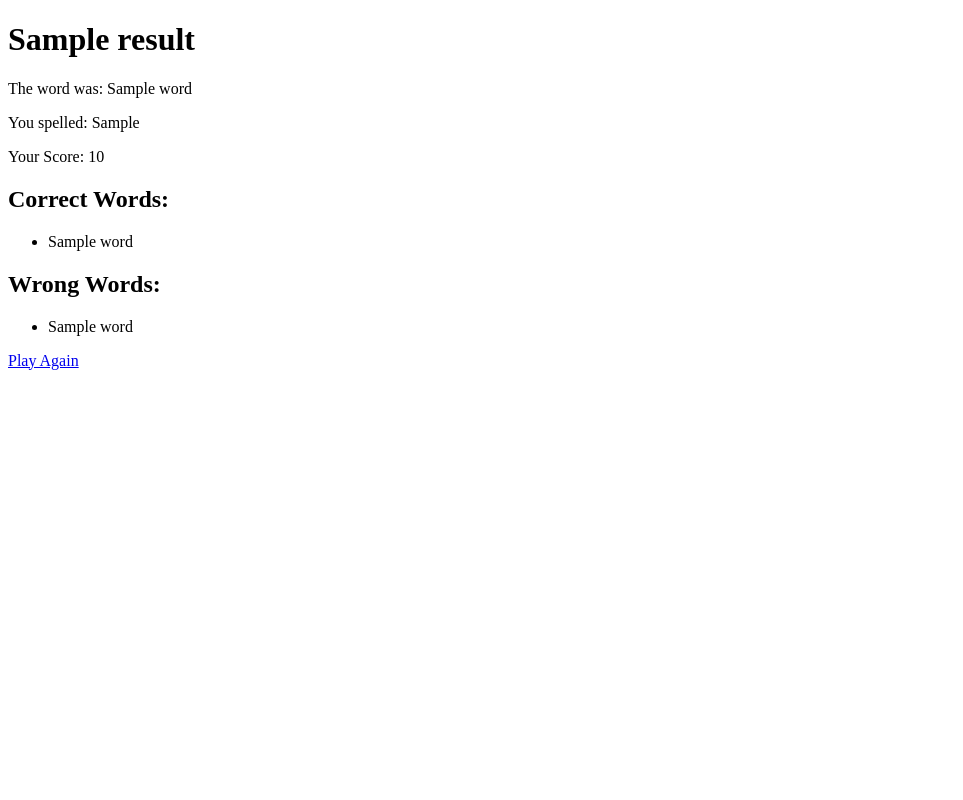
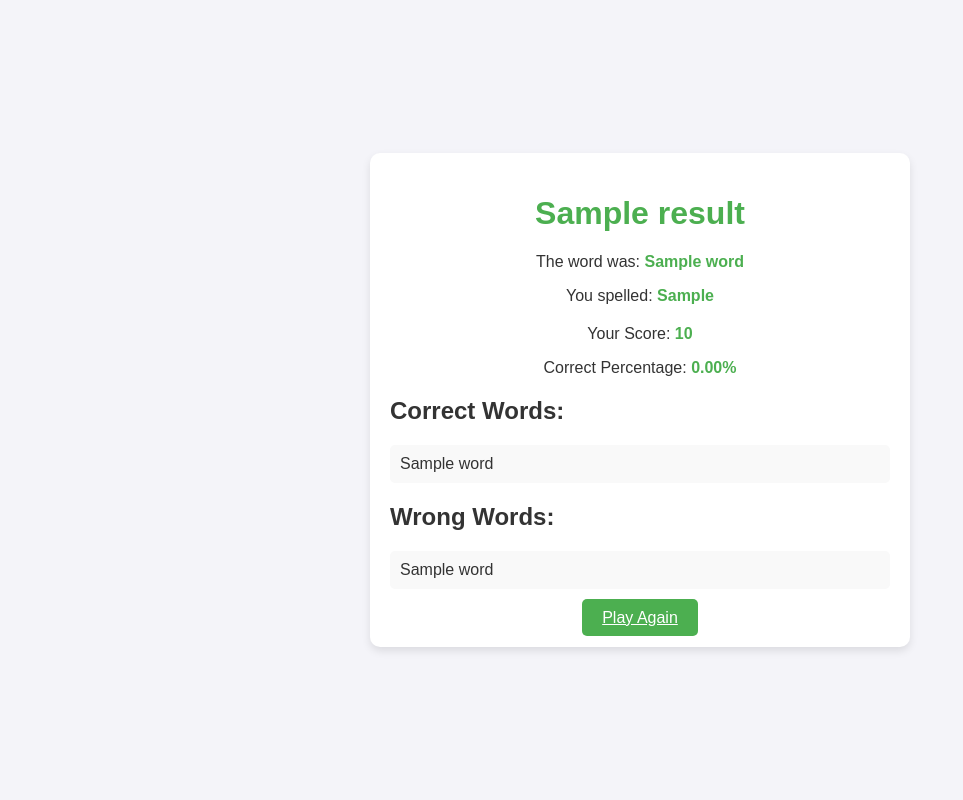
Before and after one commit to saeh/spelling, a Flask app: template templates/result.html in a window 1280 px wide. Shown: the whole page, without its empty margins (0-963 px from the left). Run offline with Flask 3, Linux system fonts and the light colour scheme; the template is opened without the code that fills it: most values are stand-ins (such as "Sample title", 1, 10 or a date in 2020).

Commit message:
add styling

```diff
--- /dev/null
+++ b/static/styles.css
@@ -0,0 +1,80 @@
+body {
+    font-family: Arial, sans-serif;
+    background-color: #f4f4f9;
+    color: #333;
+    margin: 0;
+    padding: 0;
+    display: flex;
+    justify-content: center;
+    align-items: center;
+    height: 100vh;
+}
+
+.container {
+    background: white;
+    padding: 20px;
+    border-radius: 10px;
+    box-shadow: 0 4px 8px rgba(0, 0, 0, 0.1);
+    text-align: center;
+    max-width: 500px;
+    width: 100%;
+}
+
+h1 {
+    color: #4CAF50;
+}
+
+.scoreboard {
+    margin: 20px 0;
+}
+
+.score, .percentage {
+    font-weight: bold;
+    color: #4CAF50;
+}
+
+.history {
+    text-align: left;
+    margin: 20px 0;
+}
+
+.history ul {
+    list-style-type: none;
+    padding: 0;
+}
+
+.history li {
+    background: #f9f9f9;
+    margin: 5px 0;
+    padding: 10px;
+    border-radius: 5px;
+}
+
+.btn {
+    background: #4CAF50;
+    color: white;
+    border: none;
+    padding: 10px 20px;
+    border-radius: 5px;
+    cursor: pointer;
+    font-size: 16px;
+    margin: 10px 5px;
+}
+
+.btn.reset {
+    background: #f44336;
+}
+
+.btn:hover {
+    opacity: 0.9;
+}
+
+.replay-message {
+    color: #f44336;
+    font-style: italic;
+}
+
+.word, .user-input {
+    font-weight: bold;
+    color: #4CAF50;
+}
--- a/templates/result.html
+++ b/templates/result.html
@@ -4,14 +4,20 @@
     <meta charset="UTF-8">
     <meta name="viewport" content="width=device-width, initial-scale=1.0">
     <title>Result</title>
+    <link rel="stylesheet" href="{{ url_for('static', filename='styles.css') }}">
 </head>
 <body>
+    <div class="container">
         <h1>{{ result }}</h1>
-    <p>The word was: {{ word }}</p>
+        <p>The word was: <span class="word">{{ word }}</span></p>
         {% if user_input %}
-        <p>You spelled: {{ user_input }}</p>
+            <p>You spelled: <span class="user-input">{{ user_input }}</span></p>
         {% endif %}
-    <p>Your Score: {{ score }}</p>
+        <div class="scoreboard">
+            <p>Your Score: <span class="score">{{ score }}</span></p>
+            <p>Correct Percentage: <span class="percentage">{{ "%.2f"|format(correct_percentage) }}%</span></p>
+        </div>
+        <div class="history">
             <h2>Correct Words:</h2>
             <ul>
                 {% for word in correct_words %}
@@ -24,6 +30,8 @@
                     <li>{{ word }}</li>
                 {% endfor %}
             </ul>
-    <a href="{{ url_for('index') }}">Play Again</a>
+        </div>
+        <a href="{{ url_for('index') }}" class="btn">Play Again</a>
+    </div>
 </body>
 </html>
```
Also changed, not shown: templates/index.html (+11 -3 lines), templates/play.html (+5 -2 lines). Lines whose indentation alone changed are shown as unchanged.
